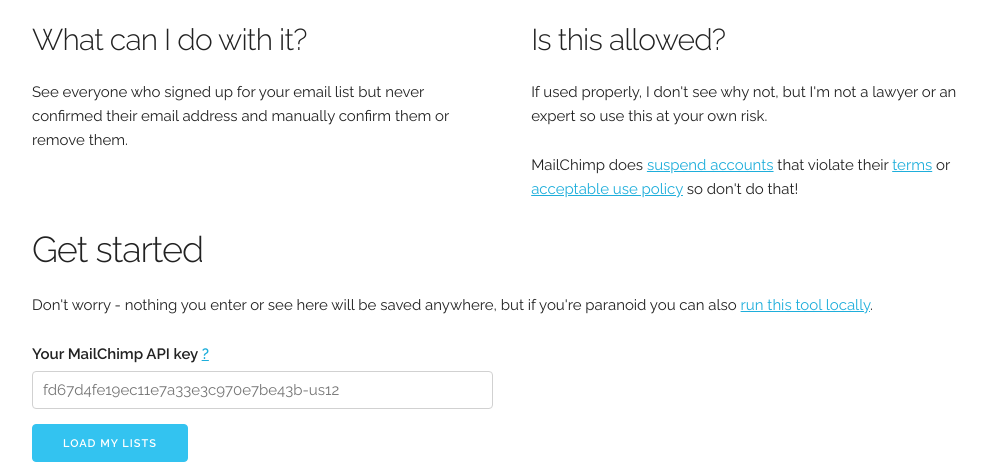
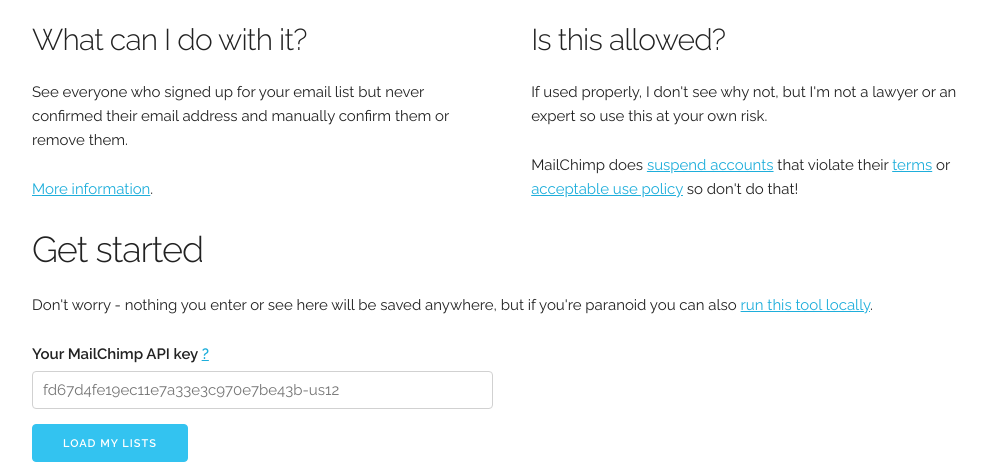
Before and after one commit to czue/mailchimp-list-manager, a Flask app: page / in a window 1280 px wide. Shown: the part 154-630 px from the top of the page, without its empty margins (128-1115 px from the left). Run offline with Flask 2, Linux system fonts and the light colour scheme; some libraries are stand-ins or nearby versions.

Commit message:
backlink to blog

```diff
--- a/templates/home.html
+++ b/templates/home.html
@@ -34,6 +34,7 @@
             <h4>What can I do with it?</h4>
             <p>See everyone who signed up for your email list but never confirmed their email address
                and manually confirm them or remove them.</p>
+            <p><a href="http://www.coryzue.com/writing/mailchimp-limbo/">More information</a>.</p>
         </div>
         <div class="six columns">
             <h4>Is this allowed?</h4>
```
